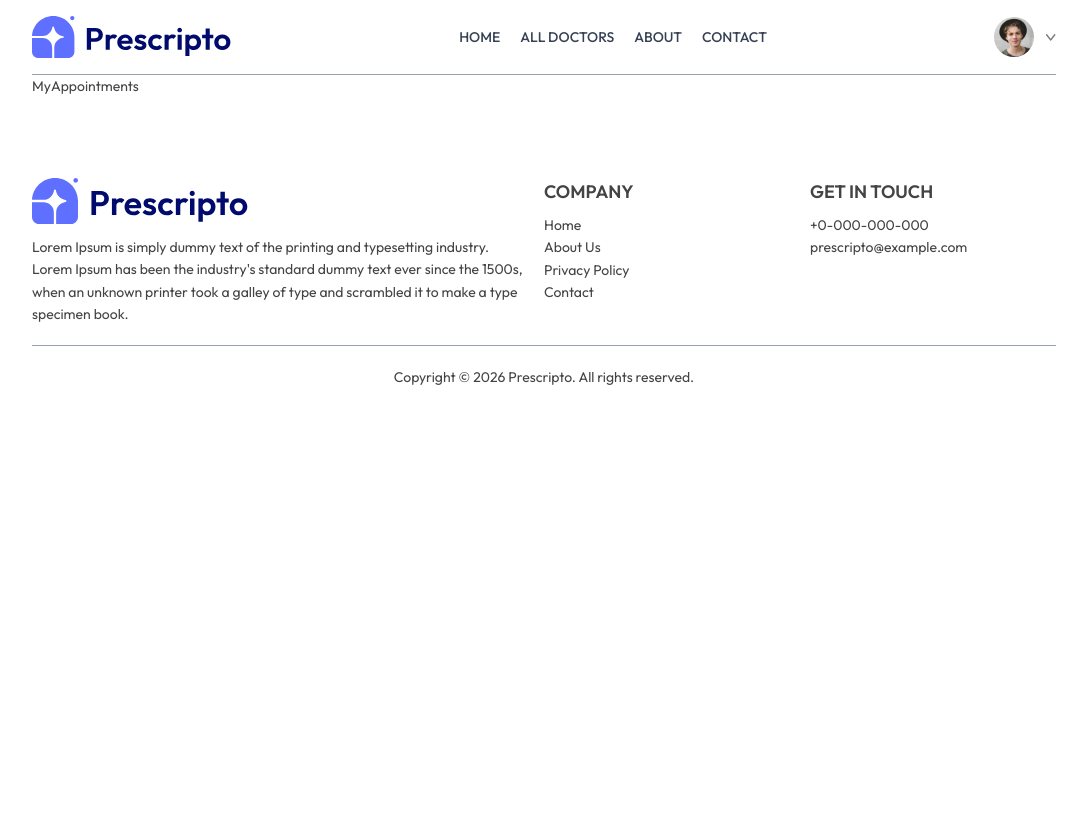
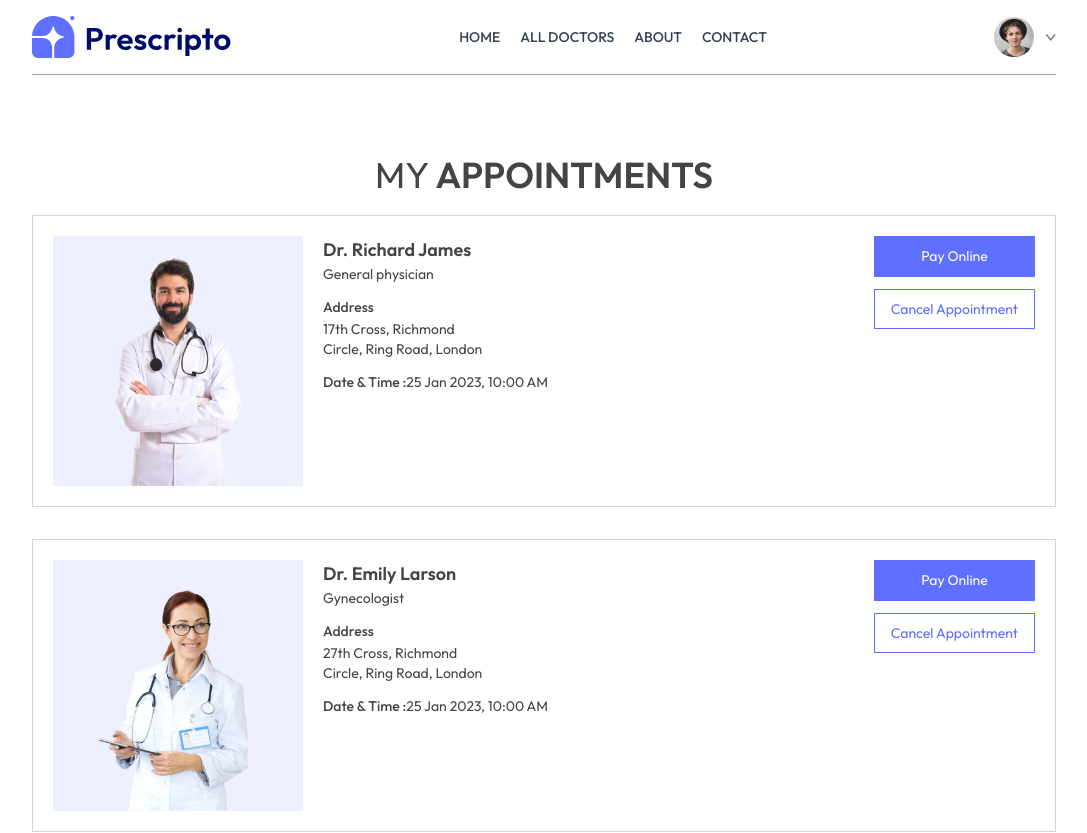
Before and after one commit to adityakumarfullstack/Prescripto, a React (Vite) app in the folder frontend/: page /my-appointments in a window 1280 px wide. Shown: the top 833 px of the page, without its empty margins (96-1183 px from the left). Before the commit the page ends 800 px from the top, so only its background shows below. Built offline with nearby package versions, Linux system fonts and the light colour scheme.

Commit message:
Add My Appointments page

```diff
--- a/frontend/src/context/AppContext.jsx
+++ b/frontend/src/context/AppContext.jsx
@@ -1,7 +1,7 @@
 import { createContext } from "react";
 import { doctors } from "../assets/assets";
 
-export const AppContext = createContext();
+const AppContext = createContext();
 
 const AppContextProvider = ({ children }) => {
     const currSymbol = "$";
@@ -19,3 +19,4 @@ const AppContextProvider = ({ children }) => {
 }
 
 export default AppContextProvider
+export { AppContext }
--- a/frontend/src/pages/MyAppointments.jsx
+++ b/frontend/src/pages/MyAppointments.jsx
@@ -1,8 +1,43 @@
-
+import { useContext } from "react"
+import { AppContext } from "../context/AppContext"
+import { assets } from "../assets/assets";
 
 const MyAppointments = () => {
+    const { doctors } = useContext(AppContext);
     return (
-        <div>MyAppointments</div>
+        <main className="my-appointments-page py-10 md:py-20">
+            <section className="my-appointments-section">
+                <div className="container">
+                    <div className="section-header mb-5">
+                        <h2 className="page-title text-3xl text-center md:text-4xl uppercase">My <span className="font-semibold">Appointments</span></h2>
+                    </div>
+                    <div className="my-appointments-wrapper flex flex-col gap-5">
+                        {
+                            doctors.slice(0, 3).map((item, index) => (
+                                <div className="my-appointments-item mb-3 flex flex-col md:flex-row gap-3 text-center md:text-left md:gap-5 border border-gray-300 p-3 sm:p-5" key={index}>
+                                    <div className="img-parent md:max-w-[250px]">
+                                        <img src={item.image} alt={item.name} className="bg-primary/10 w-full" />
+                                    </div>
+                                    <div className="my-appointments-details flex-1">
+                                        <h4 className="name text-lg font-semibold">{item.name}</h4>
+                                        <p className="speciality text-sm">{item.speciality}</p>
+                                        <h5 className="address-title font-medium text-md mt-3">Address</h5>
+                                        <p className="address text-sm">{item.address.line1}</p>
+                                        <p className="address text-sm">{item.address.line2}</p>
+                                        <p className="mt-3"><span className="font-medium">Date & Time :</span>25 Jan 2023, 10:00 AM</p>
+                                    </div>
+                                    <div className="actions-parent flex flex-col gap-3">
+                                        <button className="btn-reschedule bg-primary text-white border border-primary py-2 px-4 hover:bg-primary/80 hover:shadow-md transition ease-in-out duration-400">Pay Online</button>
+                                        <button className="btn-cancel bg-white text-primary border border-primary py-2 px-4 hover:bg-red-600 hover:border-red-600 hover:text-white transition ease-in-out duration-400">Cancel Appointment</button>
+                                    </div>
+                                </div>
+                            ))
+
+                        }
+                    </div>
+                </div>
+            </section>
+        </main>
     )
 }
 
```
